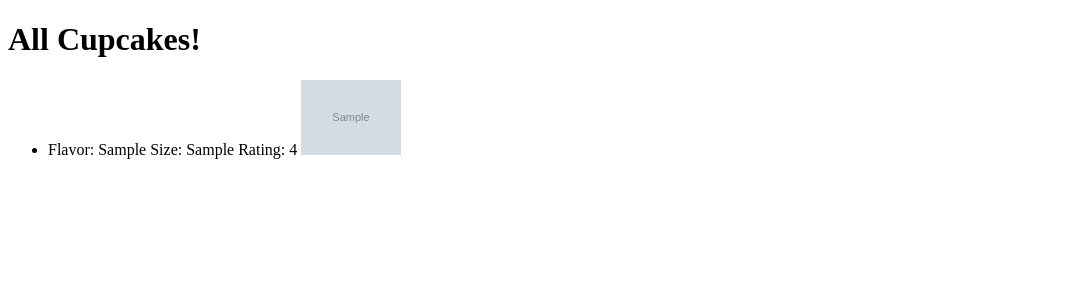
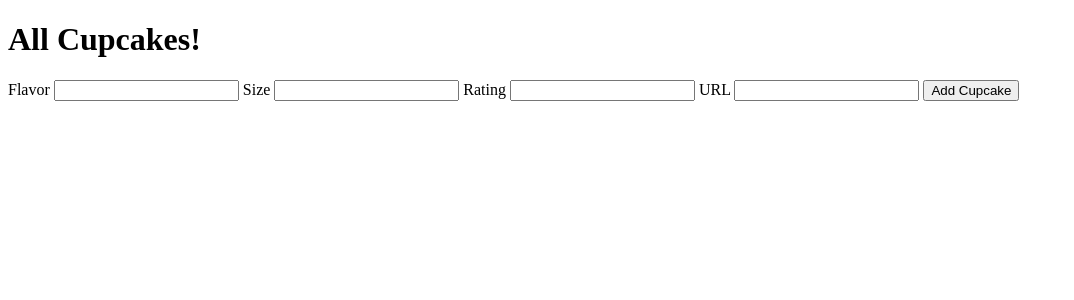
Before and after one commit to Cha0Ye/Flask-Cupcakes, a Flask app: page / in a window 1280 px wide. Shown: the top 300 px of the page, without its empty margins (0-1074 px from the left). Run offline with Flask 2, Linux system fonts and the light colour scheme; tables that the repository leaves empty hold one stand-in row (values such as "Sample post"); grey boxes marked "Sample" are stand-in pictures.

Commit message:
Added AJAX call for show all.

```diff
--- a/static/cupcake.js
+++ b/static/cupcake.js
@@ -5,16 +5,27 @@ async function getAllCupcakes(){
     return response;
 }
 
+async function addCupcake(){
+    await $.post('http://localhost:5000/cupcakes',{flavor:''})
+}
+
 
 //wait for DOM to load
 $(document).ready(async function(e){
-    let {response} = await getAllCupcakes();
+    preventDefault(e);
 
+
+    let $addCupCake = $('#add-cupcake');
     let $listItem = $("#cupcake-list");
-    for (let cupcake of response){
-        let newList = `<li> Flavor: ${cupcake.flavor} Size: ${cupcake.size} Rating: ${cupcake.rating} <img src='${cupcake.image}' width='100px'></li>`;
 
-        $listItem.append(newList);
+
+
+    async function updateCupcakeList(){
+        let {response} = await getAllCupcakes();
+        for (let cupcake of response){
+            let newList = `<li> Flavor: ${cupcake.flavor} Size: ${cupcake.size} Rating: ${cupcake.rating} <img src='${cupcake.image}' width='100px'></li>`;
+
+            $listItem.append(newList);
+        }
     }
-
 })
--- a/templates/index.html
+++ b/templates/index.html
@@ -12,6 +12,17 @@
         <ul id="cupcake-list">
         </ul>
     </div>
+    <form id='add-cupcake' action="/cupcakes" method="POST">
+        <label for="flavor">Flavor</label>
+        <input type="text" id="flavor" name="flavor">
+        <label for="size">Size</label>
+        <input type="text" id="size" name="size">
+        <label for="rating">Rating</label>
+        <input type="text" id="rating" name="rating">
+        <label for="img-url">URL</label>
+        <input type="text" id="img-url" name="img-url">
+        <button>Add Cupcake</button>
+    </form>
     <script
     src="https://code.jquery.com/jquery-3.3.1.js"
     integrity="sha256-2Kok7MbOyxpgUVvAk/HJ2jigOSYS2auK4Pfzbm7uH60="
```
